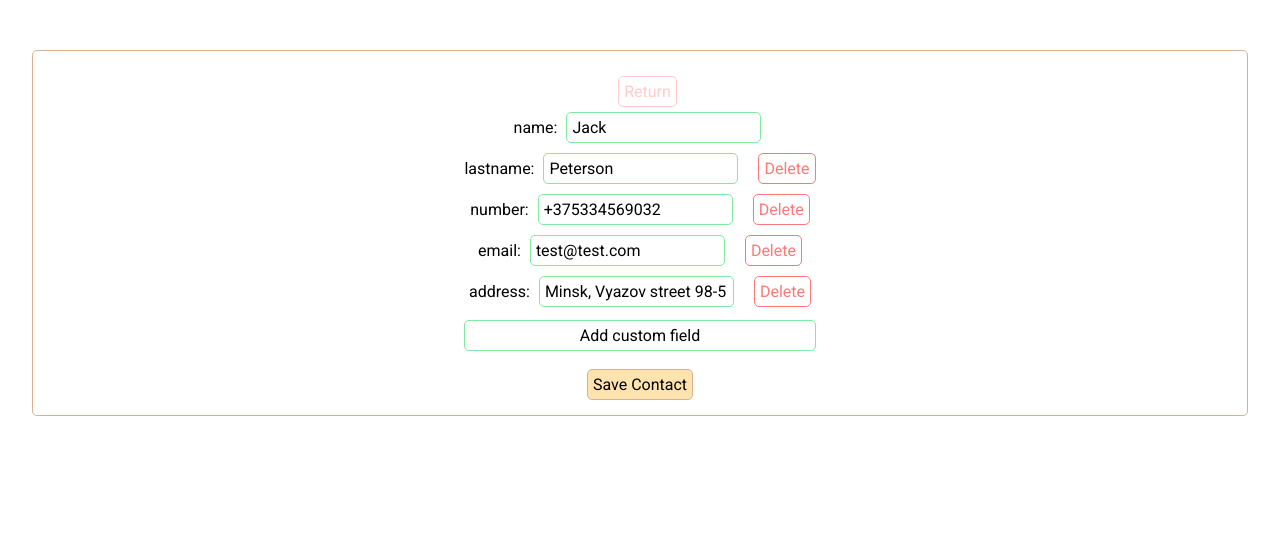
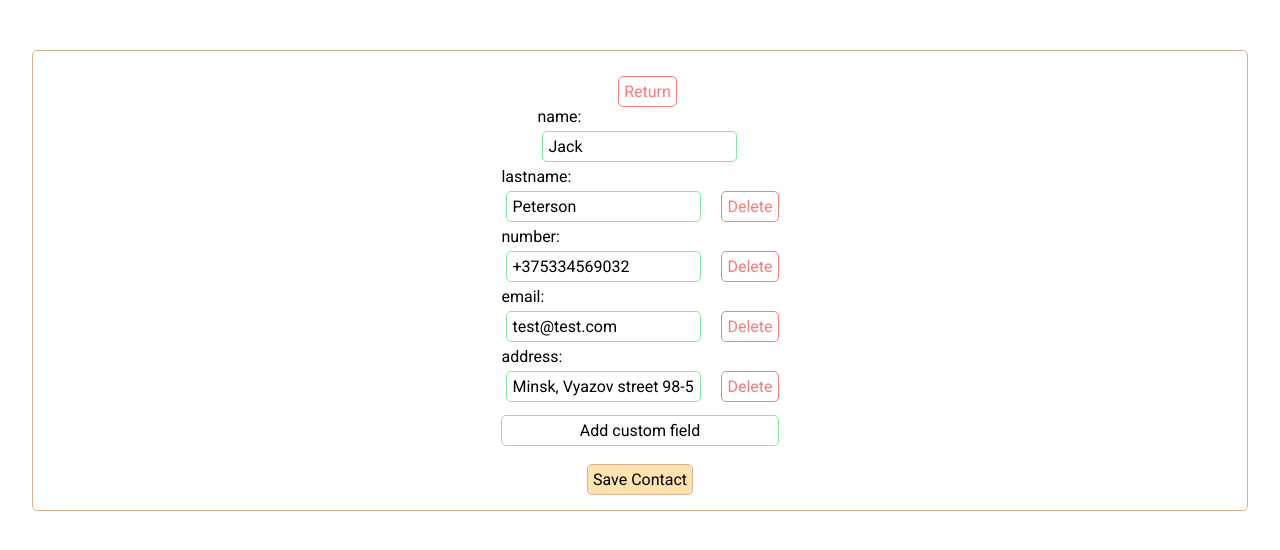
Before and after one commit to svtslv17/contact-book, a Vue app: page /contact/1 in a window 1280 px wide. Shown: the top 550 px of the page. Built offline with nearby package versions, Linux system fonts and the light colour scheme.

Commit message:
fix: edit style of fields

```diff
--- a/src/components/ContactsForm.vue
+++ b/src/components/ContactsForm.vue
@@ -9,9 +9,9 @@
     >
     <div class="fields">
       <div v-if="resetBtns">
-        <button class="btn return-btn" @click="showEdit = true">Return</button>
+        <button class="btn red-btn" @click="showEdit = true">Return</button>
         <button
-          class="btn back-btn"
+          class="btn red-btn"
           @click="returnLastChanges"
           v-if="lastChangedField !== '' && firstFocusInput"
         >
@@ -23,8 +23,8 @@
         v-for="(field, idx) in Object.entries(newContact)"
         :key="idx"
       >
-        <div v-if="field[0] !== 'id'">
-          {{ field[0] }}:
+        <div class="field" v-if="field[0] !== 'id'">
+          <div>{{ field[0] }}:</div>
           <input
             type="text"
             :placeholder="field[1]"
@@ -32,7 +32,7 @@
             @input="firstFocusInput = true"
           />
           <button
-            class="btn del-btn"
+            class="btn red-btn"
             v-if="field[0] !== 'name'"
             @click="Confirmation(field[0])"
           >
@@ -44,7 +44,7 @@
         <input type="text" placeholder="Title" v-model="custom[0]" />
         :
         <input type="text" placeholder="Value" v-model="custom[1]" />
-        <button class="btn del-btn" @click="delCustom(idx)">
+        <button class="btn red-btn" @click="delCustom(idx)">
           Delete
         </button>
       </div>
@@ -183,10 +183,14 @@ export default {
   height: 20px;
   margin: 5px;
 }
-.custom-field {
+.custom-field,
+.fields__item {
   display: flex;
   flex-direction: row;
   justify-content: space-between;
+}
+.fields__item {
+  width: 100%;
 }
 .field-title {
   margin-right: 10px;
@@ -203,22 +207,11 @@ export default {
 input {
   margin: 5px;
 }
-.add-btn {
-  margin: 0;
-  background-color: rgb(255, 227, 175);
-  border: 1px solid rgb(218, 178, 145);
-  width: 20%;
-}
 .custom-btn {
   margin: 8px 0;
 }
-.del-btn {
+.red-btn {
   border: rgb(255, 120, 120) solid 1px;
   color: rgb(255, 120, 120);
 }
-.return-btn,
-.back-btn {
-  border: rgb(255, 203, 203) solid 1px;
-  color: rgb(255, 203, 203);
-}
 </style>
```
